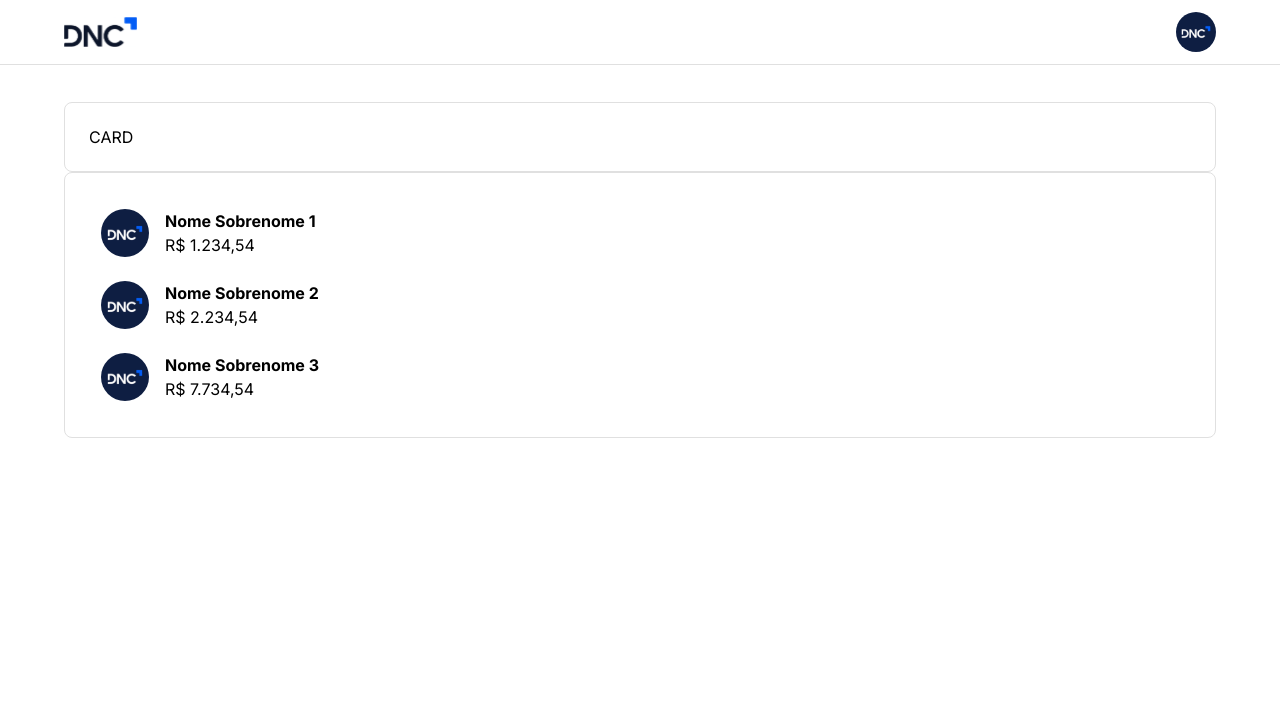
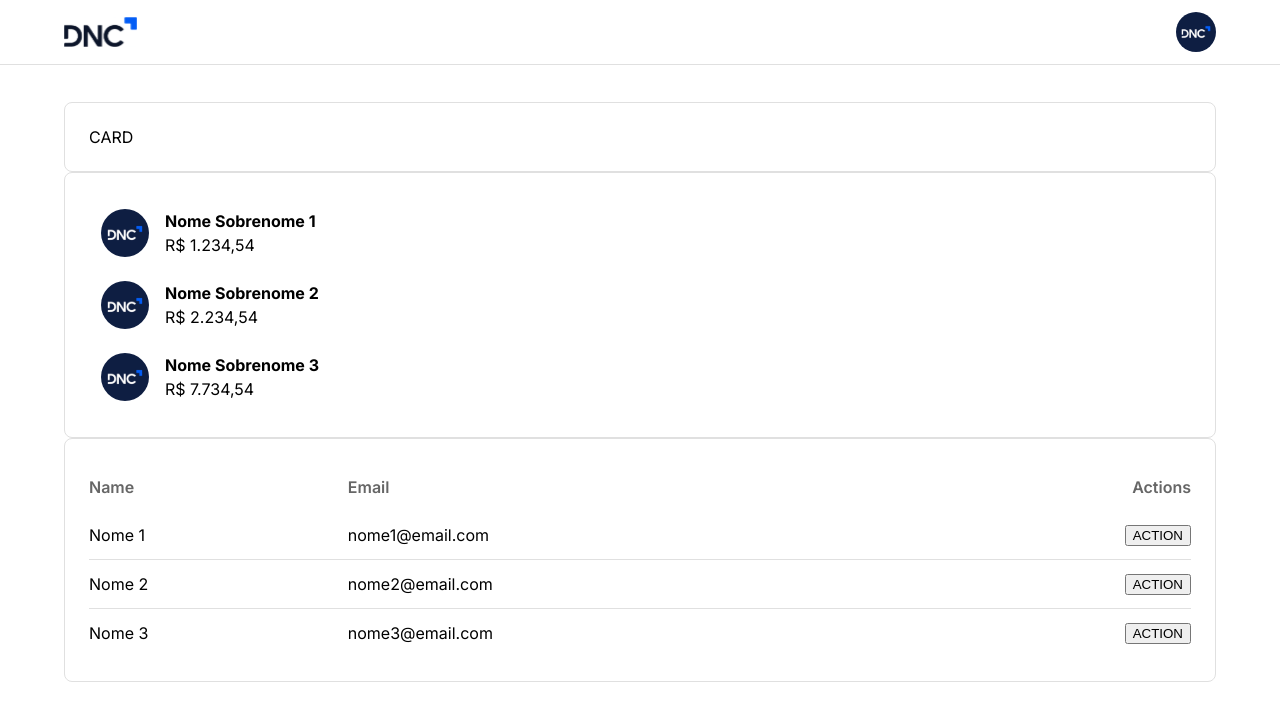
Before and after one commit to SidneySant0s/dnc-sales-dashboard-SidneySantos, a React (Vite) app: page /home in a window 1280 px wide. Shown: the top 720 px of the page. Built offline with nearby package versions, Linux system fonts and the light colour scheme.

Commit message:
Feat: Table Component

```diff
--- /dev/null
+++ b/src/components/CustomTable.tsx
@@ -0,0 +1,66 @@
+import styled from "styled-components";
+import type { CustomTableProps } from "@/types";
+import { pxToRem } from "@/utils";
+
+const TableWrapper = styled.div`
+    overflow-x: auto;
+    width: 100%;
+    table{
+        width: 100%;
+        border-collapse: collapse;
+
+        th,
+        td {
+            height: ${pxToRem(48)};
+            padding: 0 ${pxToRem(8)} 0 0;
+            text-align: left;
+            &:last-child{
+                text-align: right;
+                padding: 0;
+            }
+        }
+
+        th {
+            color:${(props) => props.theme.typographies.subtitle};
+            font-weight: 600;
+
+        }
+
+        tr {
+            border-bottom: ${pxToRem(1)} solid ${(props) => props.theme.appDefaultStroke};
+                &:last-child{
+                    border-bottom: none;
+            }
+        }
+    }
+
+`
+function CustomTable(props: CustomTableProps){
+    const { headers, rows } = props
+    return( <TableWrapper>
+            <table>
+                <thead>
+                    <tr>
+                        {
+                           headers.map((header, index) => (
+                             <th key={index}>{header}</th>
+                           ))
+                        }
+                    </tr>
+                </thead>
+                <tbody>
+                        {rows.map((row, rowIndex) => (
+                            <tr key={rowIndex}>
+                                {row.map((cell, cellIndex) => (
+                                        <td key={cellIndex}>{cell}</td>
+                                    ))}
+                            </tr>
+                        ))}
+                </tbody>
+            </table>
+        </TableWrapper>
+    )
+
+}
+
+export default CustomTable
--- a/src/components/index.ts
+++ b/src/components/index.ts
@@ -1,4 +1,5 @@
 export { default as  AvatarsList } from './AvatarList'
+export { default as  CustomTable } from './CustomTable'
 export { default as  FormComponent } from './FormComponent'
 export { default as  Header } from './Header'
 export * from './BannerImage'
--- a/src/pages/Home.tsx
+++ b/src/pages/Home.tsx
@@ -1,4 +1,4 @@
-import { AvatarsList, CardComponent, Header } from "@/components"
+import { AvatarsList, CardComponent, CustomTable, Header } from "@/components"
 import { Container } from "@mui/material"
 import { currencyConverter } from "@/utils"
 
@@ -20,6 +20,27 @@
       subtitle: currencyConverter(7734.54),
     }
   ]
+
+  const mockTableData = {
+    headers: ['Name','Email','Actions'],
+    rows: [
+      [
+        <span>Nome 1</span>,
+        <span>nome1@email.com</span>,
+        <button>ACTION</button>,
+      ],
+      [
+        <span>Nome 2</span>,
+        <span>nome2@email.com</span>,
+        <button>ACTION</button>,
+      ],
+      [
+        <span>Nome 3</span>,
+        <span>nome3@email.com</span>,
+        <button>ACTION</button>,
+      ]
+    ]
+  }
   return (
     <>
     <Header />
@@ -28,6 +49,9 @@
         <CardComponent>
           <AvatarsList listData={mockListData}/>
         </CardComponent>
+        <CardComponent>
+          <CustomTable headers={mockTableData.headers} rows={mockTableData.rows}/>
+        </CardComponent>
     </Container>
     </>
   )
--- /dev/null
+++ b/src/types/customTable.d.ts
@@ -0,0 +1,4 @@
+export interface CustomTableProps {
+    headers: string []
+    rows: React.ReactNode[][]
+}
--- a/src/types/index.ts
+++ b/src/types/index.ts
@@ -1,4 +1,5 @@
 export * from './avatarsList'
+export * from './customTable'
 export * from './theme'
 export * from './formComponent'
 export * from './typographies'
```
